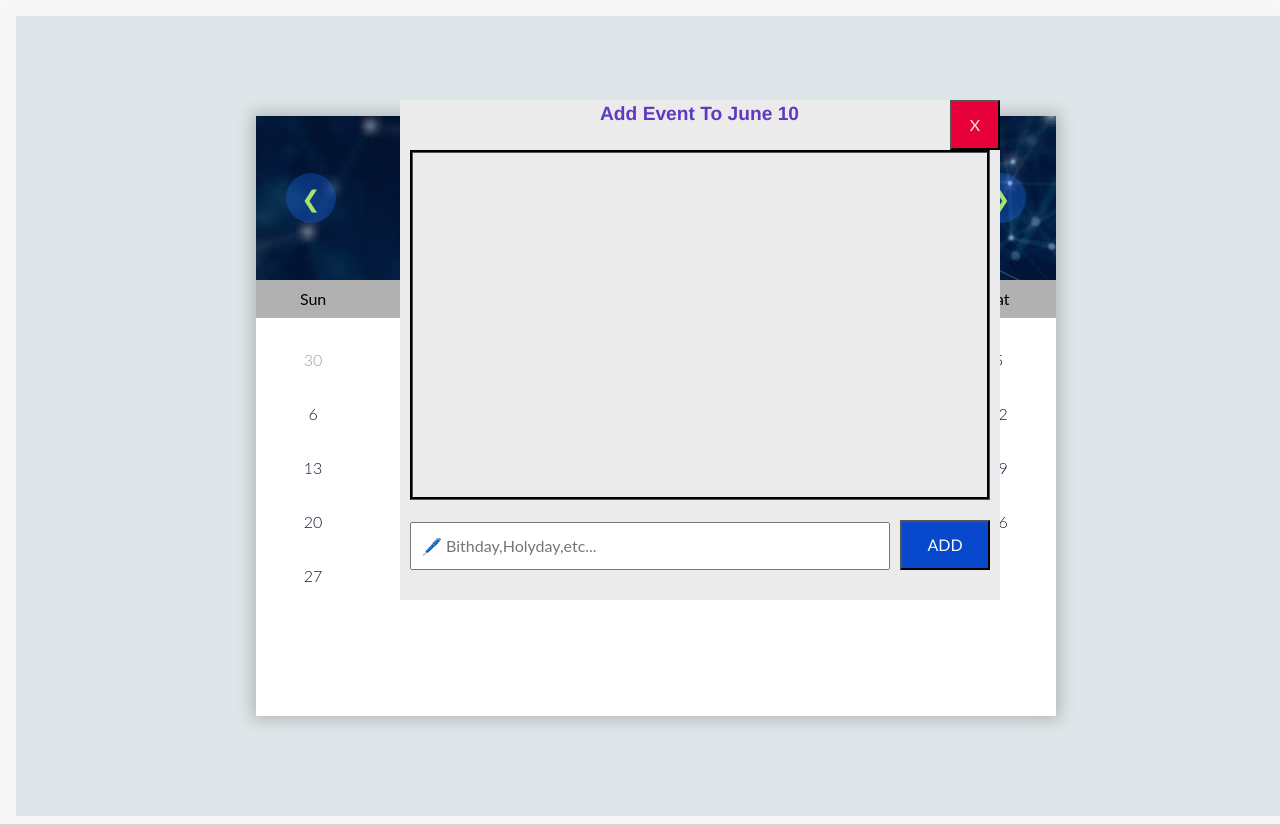
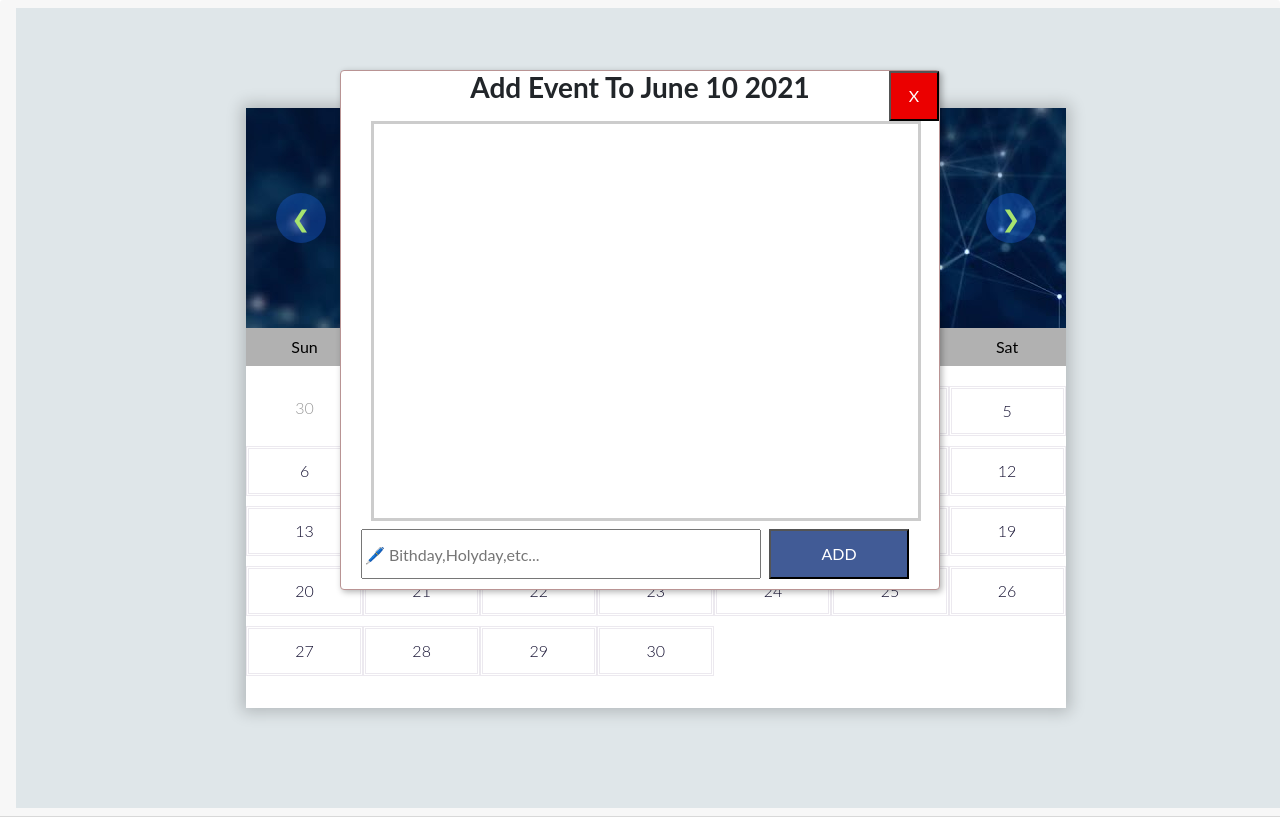
Before and after one commit to basilbabu3196/TrainingGlobalInfonet, a React (Create React App) app in the folder Calender/calender/: page / in a window 1280 px wide. Both pictures are taken after a click on the element "10". Built offline with nearby package versions, Linux system fonts and the light colour scheme.

Commit message:
12-6 10:02 pm

```diff
--- a/Calender/calender/src/Calender.js
+++ b/Calender/calender/src/Calender.js
@@ -1,6 +1,5 @@
 import React, {useEffect, useState} from 'react';
 import 'bootstrap/dist/css/bootstrap.min.css'
-import { useHistory} from  'react-router-dom'
 import {Model} from './model.js'
 import {Modeleve} from './Modeleve.js'
 import './calender.css';
@@ -13,16 +12,8 @@ var dt = new Date();
     const [cell,setCell] = useState([])
 
 
-  var state={
 
-        curTime : new Date().toLocaleString(),
-
-
-      }
-
-
-
-     // const Ent= localStorage.getItem('evt');
+ // const Ent= localStorage.getItem('evt');
     dt.setDate(1);
     var day = dt.getDay();
     var today = new Date();
@@ -95,18 +86,20 @@ var dt = new Date();
 
     const [showText, setShowText] = useState(false);
     const [showTextve, setShowTexteve] = useState(false);
-
+    const [dates,setdates] = useState()
   const onClick = (user) => {
     localStorage.setItem('event', user);
-    localStorage.setItem('eventmont', monthdata);
+    setdates(user)
+    console.log(dates);
       setShowText(true)
     };
+
     const onClicks = () => {
-        localStorage.setItem('thismonth',dt.getMonth());
-        localStorage.setItem('endDate',endDate);
+        // localStorage.setItem('thismonth',dt.getMonth());
+        // localStorage.setItem('endDate',endDate);
           setShowTexteve(true)
         };
-  const hideModal = () => setShowText(false);
+  const hideModal = () => {setShowText(false);}
   const hideModale = () => setShowTexteve(false);
 
 
@@ -115,17 +108,19 @@ var dt = new Date();
 
 return<center><div  className="card-header">
 
-    <h1><button id="showevt" className="btn btn-info"  onClick={() => onClicks()}>View Events &euro;</button></h1>
+
      <div class="wrapper">
             <div  class="calendar">
 
                 <div class="month">
+
                     <div class="prev" onClick={() => moveDate("prev")}>
                         <span>&#10094;</span>
                     </div>
                         <div>
                             <h2 id="month">{monthdata}</h2>
                            <p>{years}</p>
+                           <h1><button id="showevt" className="btn btn-info"  onClick={() => onClicks()}>View Events &euro;</button></h1>
                         </div>
                     <div class="next" onClick={() => moveDate("next")}>
                         <span>&#10095;</span>
@@ -192,7 +187,7 @@ return<center><div  className="card-header">
 
     <div id="card"
      {...(user === today.getDate() && dt.getMonth() == today.getMonth() && dt.getFullYear() === today.getFullYear() ? { className : "currentDate" } : null )}
-    onClick={() => onClick(user)}> <p id="tooltiptext">Click For Add Event </p>{user}</div>
+    onClick={() => onClick(user)}> <p id="tooltiptext"> Click  </p>{user}</div>
 
      ))}
 
@@ -213,9 +208,9 @@ return<center><div  className="card-header">
                                                         {/*   DISPLAY DAY EVENT CONTROL MODEL.JS(Another Component) */}
 
 
-    {showText ? <Model handleClose={hideModal} /> : null}
+    {showText ? <Model handleClose={hideModal} monthdat={monthdata} cyear={years} dates={dates} endDate={endDate}/> : null}
 
-    {showTextve ? <Modeleve handleCloses={hideModale} name={dt.getMonth()} /> : null}
+    {showTextve ? <Modeleve handleCloses={hideModale} edate={endDate} yea={years} prvdate={prevDate} da={day} mont={dt.getMonth()} /> : null}
 
    </center>
 }
--- a/Calender/calender/src/Modeleve.css
+++ b/Calender/calender/src/Modeleve.css
@@ -1,30 +1,17 @@
-*{
-    box-sizing: border-box;
+.wrapper1 {
+    background-color: #dfe6e9;
+    width: 100vw;
+    height: 100vh;
+    display: flex;
+    position: absolute;
+    top: 0px;
 }
-
-ul {
-    list-style-type: none;
-}
-
-body {
-    font-family: "Lato", sans-serif;
-}
-
-* {
-    margin: 0;
-    box-sizing: border-box;
-}
-
-
 
 .calendar1 {
     margin: auto;
-    position: absolute;
-    top:40px;
-    left:300px;
     width: 800px;
-    height: 600px;
-    background-color: rgb(255, 255, 255);
+    height: 700px;
+    background-color: #fff;
     box-shadow: 0px 0px 15px 4px rgba(0, 0, 0, 0.2);
 
 }
@@ -37,14 +24,8 @@ body {
     padding: 40px 30px;
     text-align: center;
    background-image: url("headbg.jpg");
-    color: rgb(130, 211, 130);
+    color: rgb(167, 228, 111);
 }
-
-.month1 .monthyear{
-    position: relative;
-    left: 330px;
-}
-
 
 .weekdays1 {
     background-color: #b1b1b1;
@@ -58,7 +39,6 @@ body {
     padding: 20px 0;
     display: flex;
     flex-wrap: wrap;
-    color: #050804;
 
 }
 
@@ -71,59 +51,24 @@ body {
 }
 
 .days1 div {
-    padding: 10px 0;
+    height: 60px;
     margin-bottom: 10px;
     transition: all 0.4s;
+
 }
 
 .prev_date1 {
     color: rgb(255, 255, 255);
 }
-.prev_date1:hover {
-    color: rgb(255, 255, 255);
-}
 
-#dates1:hover
+
+#card1
 {
-  background-color: rgb(255, 255, 255);
+    border: rgba(250, 203, 165, 0.425);
+    border-style: groove;
+    font-size:smaller;
+    font-weight:bold ;
+    color: blueviolet;
+
 
 }
-
-.currentDate1 {
-    background-color: #abb3aa;
-    color: rgb(68, 49, 49);
-}
-
-.days1 div:hover {
-    cursor: pointer;
-    background-color: #dfe6e9
-}
-
-.prev1,
-.next1 {
-    display: flex;
-    justify-content: center;
-    align-items: center;
-    width: 50px;
-    height: 50px;
-    border-radius: 50%;
-    font-size: 23px;
-    background-color: rgba(31, 107, 247, 0.315);
-    transition: all 0.4s;
-}
-
-.prev1:hover,
-.next1:hover {
-    cursor: pointer;
-    background-color: rgba(0, 0, 0, 0.2);
-}
-
-#month {
-    font-size: 30px;
-    font-weight: 500;
-}
-#x1{
-    position: absolute;
-    top: 110px;
-    right: 340px;
-  }
--- a/Calender/calender/src/Modeleve.js
+++ b/Calender/calender/src/Modeleve.js
@@ -1,39 +1,25 @@
+
 import React, {useEffect, useState} from 'react';
-
-import { useHistory} from  'react-router-dom'
-
 import './Modeleve.css';
 var dt = new Date();
 
-const Modeleve = ({handleCloses}, props) => {
-
-    const [dtMonth,setDtMonth] = useState(dt.getMonth())
+const Modeleve = ({handleCloses,mont,da,yea,edate}) => {
+    const [dtMonth,setDtMonth] = useState(mont)
     const [cells,setCells] = useState([])
     const [cell,setCell] = useState([])
 
-  var state={
 
-        curTime : new Date().toLocaleString(),
-
-
-      }
-      var firstStringChar = state.curTime.substring(0, 1);
-      var LastStringChar = state.curTime.substring(4,8);
-
-
-     // const Ent= localStorage.getItem('evt');
     dt.setDate(1);
-    var day = dt.getDay();
-    var today = new Date();
+    var day = da
     var endDate = new Date(
         dt.getFullYear(),
-        dt.getMonth() + 1,
+        mont + 1,
         0
     ).getDate();
 
     var prevDate = new Date(
         dt.getFullYear(),
-        dt.getMonth(),
+        mont,
         0
     ).getDate();
     var months = [
@@ -50,11 +36,9 @@ const Modeleve = ({handleCloses}, props) => {
         "November",
         "December"
     ]
-    var thismonth=localStorage.getItem("thismonth")
-    var thisdays=localStorage.getItem("endDate")
-   var monthdata = months[thismonth];
-   console.log(dt.getMonth())
-    var years= dt.getFullYear()
+   var monthdata = months[mont];
+   console.log(mont)
+    var years= yea;
    useEffect(()=>{
     var tcells = []
     var tcell = []
@@ -63,9 +47,8 @@ const Modeleve = ({handleCloses}, props) => {
         tcell.push(prevDate - x + 1)
      }
      console.log(day);
-     for (var i = 1; i <= thisdays; i++) {
-
-        var Ent=localStorage.getItem(i+monthdata);
+     for (var i = 1; i <= edate; i++) {
+        var Ent=localStorage.getItem(i+monthdata+years);
       tcells.push(i+Ent)
   }
 
@@ -76,34 +59,27 @@ const Modeleve = ({handleCloses}, props) => {
    },[dtMonth])
 
 
-                                                        //Date and Month Change
-
-
-
-                                                        //Add Calender Events(tuggle)
-
-
-
-
-
-
 
 
 
 return<center>
-    <h1>{props.name}</h1>
-    <br></br><br></br>
 
-            <div class="calendar1">
+     <div class="wrapper1">
+            <div  class="calendar1">
 
                 <div class="month1">
-                   <div></div>
+
+                    <div>
+
+                    </div>
                         <div>
-                            <h2 id="month1">{monthdata}</h2>
+                            <h2 id="month">{monthdata}</h2>
                            <p>{years}</p>
+                           <h1><button id="showevt" className="btn btn-danger"  onClick={handleCloses}>EXit Events &euro;</button></h1>
                         </div>
-                        <div></div>
-                        <button id="x1" className="btn btn-danger" onClick={handleCloses}>Exit &#10006; Event</ button>
+                    <div >
+
+                    </div>
                 </div>
 
 
@@ -135,7 +111,8 @@ return<center>
 
 
                                                 */}
-           <div class="days1"  >
+           <div class="days1" >
+
          {
 
          cell.map((user) => (
@@ -155,7 +132,7 @@ return<center>
                                                 {/*
 
 
-                                                ADD THIS Month Days
+                                                Add Current Month Days
 
 
                                                 */}
@@ -163,8 +140,7 @@ return<center>
 
         cells.map((user) => (
 
-    <div id="dates1">
-    {user}</div>
+    <div id="card1"> {user}</div>
 
      ))}
 
@@ -174,6 +150,7 @@ return<center>
 
             </div>
 
+        </div>
 
 
 
@@ -181,7 +158,7 @@ return<center>
 
 
 
-
+                                                        {/*   DISPLAY DAY EVENT CONTROL MODEL.JS(Another Component) */}
 
 
 
@@ -191,4 +168,5 @@ return<center>
 
 
 
+
 export {Modeleve} ;
--- a/Calender/calender/src/calender.css
+++ b/Calender/calender/src/calender.css
@@ -24,7 +24,7 @@ body {
 
 .calendar {
     margin: auto;
-    width: 800px;
+    width: 820px;
     height: 600px;
     background-color: #fff;
     box-shadow: 0px 0px 15px 4px rgba(0, 0, 0, 0.2);
@@ -87,25 +87,29 @@ body {
 
 #card
 {
-  border: rgb(212, 205, 218);
+  border: rgba(212, 205, 218, 0.445);
   color: #130f30;
+  border-style: double;
 
 }
 #card #tooltiptext {
+  display: flex;
   position: absolute;
 
-  top:240px;
+
+
   visibility: hidden;
   color: #999;
 }
 #card:hover #tooltiptext {
+  display: flex;
   visibility: visible;
   color: #999;
 }
 
 .currentDate {
-    background-color: #abb3aa;
-    color: rgb(68, 49, 49);
+    background-color: #449ccf;
+    color: rgb(0, 0, 0);
 }
 
 .days div:hover {
@@ -136,7 +140,12 @@ body {
     font-size: 30px;
     font-weight: 500;
 }
-
+.event_add
+{
+  color: #e9125a;
+  font-weight: bold;
+  font-family: 'Segoe UI', Tahoma, Geneva, Verdana, sans-serif;
+}
 
 
 
@@ -144,67 +153,10 @@ body {
 
 
 
-  /* Extra styles for the cancel button */
-  .cancelbtn {
-    width: auto;
-    padding: 10px 18px;
-    background-color: #f44336;
-  }
-
-  /* Center the image and position the close button */
-  .imgcontainer {
-    text-align: center;
-    margin: 24px 0 12px 0;
-    position: relative;
-  }
-
-
-  .container {
-    padding: 10px;
-  }
-
-  span.psw {
-    float: right;
-    padding-top: 16px;
-  }
-
-  /* The Modal (background) */
-  .modal {
-    display: none; /* Hidden by default */
-    position: fixed; /* Stay in place */
-    z-index: 1; /* Sit on top */
-    left: 0;
-    top: 0;
-    width: 100%; /* Full width */
-    height: 100%; /* Full height */
-    overflow: auto; /* Enable scroll if needed */
-    background-color: rgb(0,0,0); /* Fallback color */
-    background-color: rgba(0,0,0,0.4); /* Black w/ opacity */
-    padding-top: 60px;
-  }
-
-  /* Modal Content/Box */
-
-
-  /* The Close Button (x) */
-  .close {
-    position: absolute;
-    right: 25px;
-    top: 0;
-    color: #000;
-    font-size: 35px;
-    font-weight: bold;
-  }
-
-  .close:hover,
-  .close:focus {
-    color: red;
-    cursor: pointer;
-  }
 
 
   .disevent
-  {
+  {   display: flex;
       width: 800px;
       height: 300px;
       margin: 35px;
@@ -214,57 +166,11 @@ body {
       font-family: Cambria, Cochin, Georgia, Times, 'Times New Roman', serif;
       font-size: 50px;
   }
-  .d {
-    position: fixed;
-   top:100px;
-  left:400px;
-   width:600px;
-   height:500px;
-   background-color: #ebebeb;
 
-    }
-
-   .x{
-      position: absolute;
-      top: 0px;
-      right: 0px;
-      height: 50px;
-      width: 50px;
-      color: rgba(255, 255, 255, 0.877);
-      background-color: #e7003a;
-    }
-    .event{
-       position: absolute;
-       bottom: 30px;
-       left: 10px;
-       width: 480px;
-       padding: 10px 10px;
-    }
-    .evt
-    {
-      position: absolute;
-      bottom:100px;
-      left: 10px;
-      width:580px;
-      height:350px;
-      border: black;
-      border-style: groove;
-    }
-    .EVNT
-    {
-      position: absolute;
-      bottom: 30px;
-      right: 10px;
-      padding:10px 24px;
-      color: rgb(250, 250, 250);
-      background-color: rgb(7, 72, 204);
-      font-family:'Gill Sans', 'Gill Sans MT', Calibri, 'Trebuchet MS', sans-serif;
-      width: 90px;
-      height: 50px;
-    }
     .addEvt
     {
       position: absolute;
+      display: flex;
       top: 0px;
       left: 200px;
       font-size: larger;
@@ -288,36 +194,73 @@ body {
       left:100px;
       color: rgb(25, 0, 255);
       padding: 5px 2px;
+      display: flex;
+      font-weight: bold;
 
     }
+    .model
+    {
+        display: flex;
+        flex-wrap: wrap;
+        align-items: center;
+        justify-content: center;
+    }
+    .card {
 
-    .repevent
-    {
-      display: flex;
-      flex-wrap: wrap;
       position: absolute;
-     right:0px;
-     bottom: 0px;
-      background-color: #b1b1b1;
-      color: rgba(33, 4, 100, 0.952);
-      width: 230px;
-      height: 100%;
+       top: 60px;
 
-      font-family: 'Times New Roman', Times, serif;
-
-
+      margin: 10px;
+      width: 600px;
+      height: 520px;
+      border: 1px solid rgb(185, 148, 148);
+      box-shadow: 2px 2px 6px 0px  rgba(0,0,0,0.3);
     }
 
-    .repevent div {
-      text-align: center;
-      width:18.28%;
-      color: rgb(0, 0, 0);
-  }
+    .borderaddevent
+    {
+      position: absolute;
+      top: 50px;
+      left: 30px;
+      border: rgba(0, 0, 0, 0.2);
+      border-style: solid;
+      width: 550px;
+      height: 400px;
+    }
+    .addtext {
+      position: absolute;
+      bottom: 10px;
+      left: 20px;
+      height: 50px;
+      width: 400px;
+    }
+   .addcard {
 
-  #showevt
-  {
-    position: absolute;
-    top: 150px;
-    right: 590px;
+      background: rgb(65, 91, 150);
+      position: absolute;
+      right: 30px;
+      bottom: 10px;
+      color: white;
+      height: 50px;
+      width: 140px;
+      }
+      .x1
+      {
+        position: absolute;
+        top:0px;
+        right: 0px;
+        width: 50px;
+        height: 50px;
+        background-color: rgb(235, 0, 0);
+        color: rgb(255, 255, 255);
+      }
+      .data_eve_list
+      {
+        position: absolute;
+        left: 100px;
+        width: 400px;
+        height: 30px;
+        background-color: rgb(138, 197, 82);
+        border-radius: 50px 20px;
 
-  }
+      }
--- a/Calender/calender/src/model.js
+++ b/Calender/calender/src/model.js
@@ -1,37 +1,39 @@
 import React,{useState} from 'react';
 import './calender.css';
 import 'bootstrap/dist/css/bootstrap.min.css'
-const Model = ({handleClose}) => {
+const Model = ({handleClose,monthdat,cyear,dates}) => {
+
   const[toDos,setTodos]=useState([])
 const[toDo,setTodo]=useState('')
- console.log(toDos);
+
 
 const datea= localStorage.getItem('event');
-const eventmont=localStorage.getItem('eventmont');
-var datee=datea+eventmont
+
+var datee=dates+monthdat+cyear
 localStorage.setItem(datee,toDos)
 
 
   return (
 
-    <div className="d">
-      <div className="addEvt"> Add Event To  {eventmont} {datea} </div>
+    <div className="model">
+       <article class="card">
+      <div> <h3><b>Add Event To  {monthdat} {datea}&nbsp;{cyear}</b></h3><button className="x1" onClick={handleClose}>X</ button> </div>
 
-      <div className="evt" id="disevent">
+      <div className="borderaddevent">
       {toDos.map((value)=>{
-        return (<div><div className="listdata">
-        <span className="mdj"> {eventmont}{datea}</span> &nbsp; &nbsp; {value}
+        return (<div><br></br><div className="data_eve_list">
+        <span className="mdj"> {monthdat}{datea}</span> &nbsp; &nbsp; &nbsp; &nbsp; &nbsp; &nbsp; &nbsp; &nbsp;<span className="event_add">{value}</span>
 
 
-       </div><br></br></div> )
+          </div><br></br></div> )
   })}
       </div>
-     <button className="x" onClick={handleClose}>X</ button><br></br><br></br>
-      <br></br><br></br>
-      <input value={toDo}  onChange={(e)=>setTodo(e.target.value)} type="text" className="event" placeholder="🖊️ Bithday,Holyday,etc..." />
 
-    <button className="EVNT" onClick={()=>setTodos([...toDos,toDo]  ) } type="submit">ADD</button>
-
+  <form>
+      <input value={toDo} onChange={(e)=>setTodo(e.target.value)} required="required" type="text" className="addtext" placeholder="🖊️ Bithday,Holyday,etc..." />
+      </form>
+    <button className="addcard" onClick={()=>setTodos([...toDos,toDo])}  type="submit">ADD</button>
+    </article>
     </div>
 
   );
```
Also changed, not shown: Calender/calender/src/App.js (+3 -4 lines).
